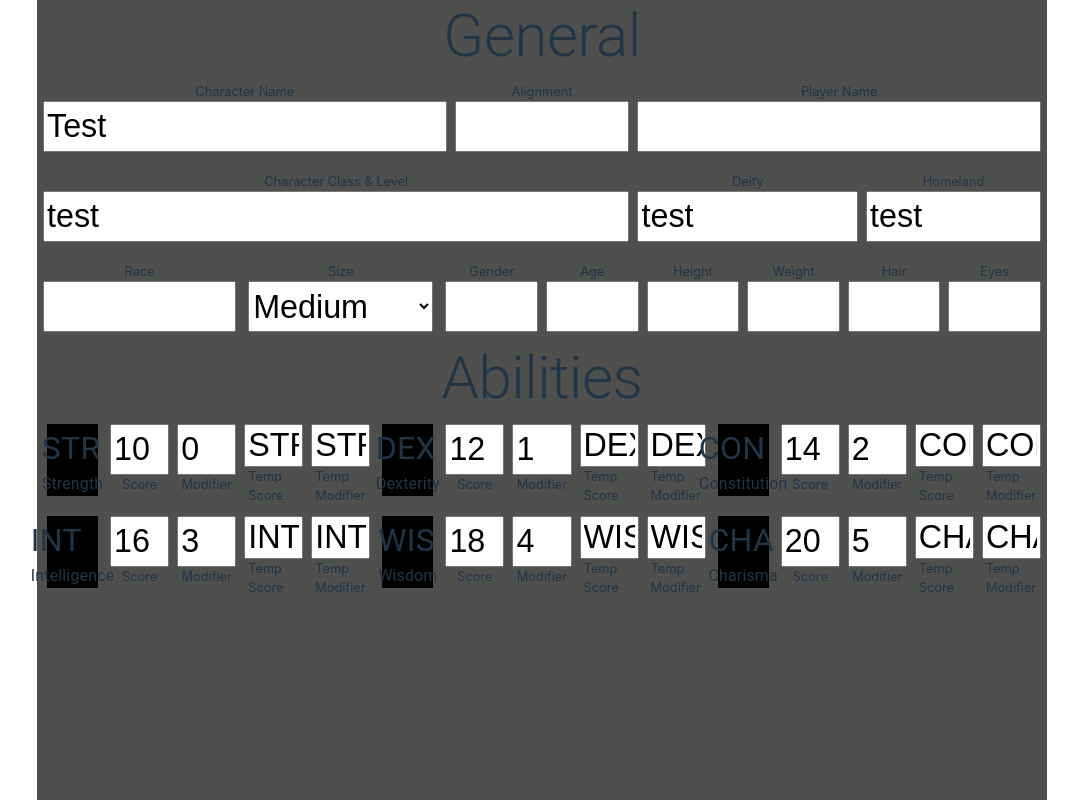
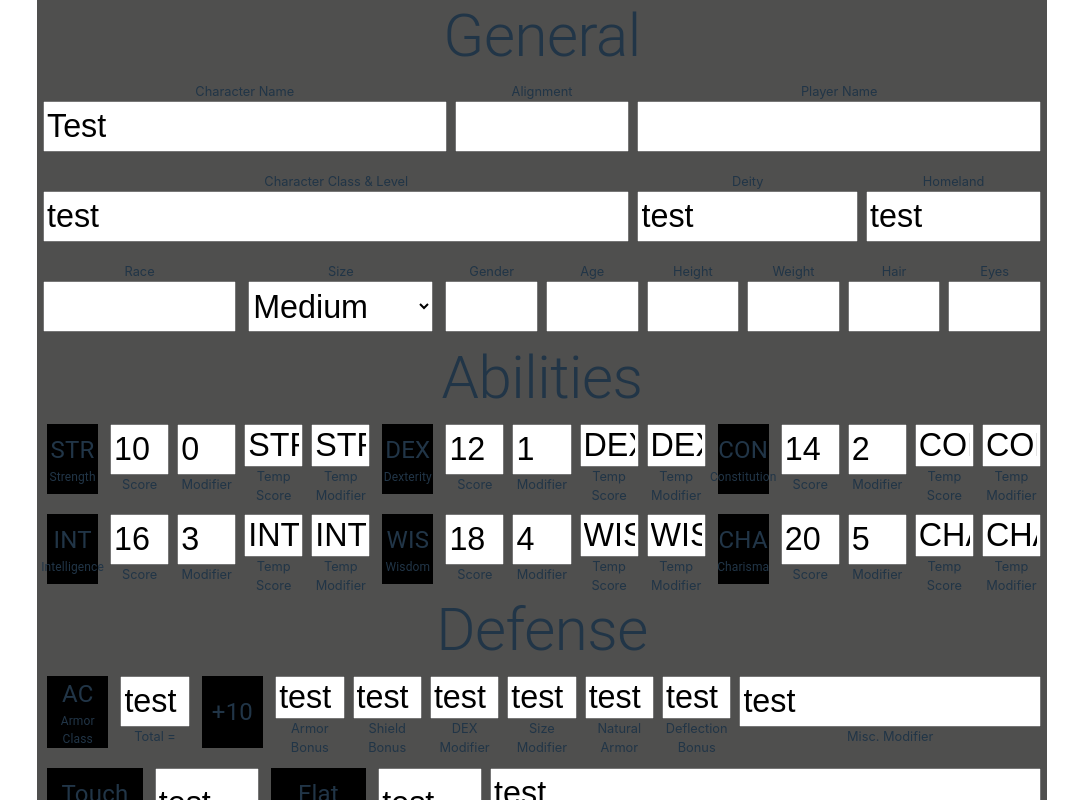
Before and after one commit to hughesbenm/Sheetfinder, a React (Vite) app: page / in a window 1280 px wide. Shown: the top 800 px of the page, without its empty margins (98-1176 px from the left). Built offline with nearby package versions, Linux system fonts and the light colour scheme.

Commit message:
Fixes some css and layout issues

```diff
--- a/src/frontend/App.css
+++ b/src/frontend/App.css
@@ -2,6 +2,7 @@
 	width: 1010px;
 	height: 100%;
 	background-color: #4f4f4e;
+	height: min-content;
 }
 
 .chara_name {
--- a/src/frontend/App.tsx
+++ b/src/frontend/App.tsx
@@ -4,16 +4,18 @@ import { RootState } from "./app/store";
 import { useAppDispatch, useAppSelector } from './hooks/hooks';
 import GeneralSection from "./components/GeneralSection";
 import AbilitiesSection from "./components/AbilitiesSection";
+import DefenseSection from "./components/DefenseSection";
+import OffenseSection from "./components/OffenseSection";
 
 
 function App() {
-	const abilityScores = useAppSelector((state: RootState) => state.abilityScores);
-	const dispatch = useAppDispatch();
 
 	return (
 		<div className="window">
 			<GeneralSection/>
 			<AbilitiesSection/>
+			<DefenseSection/>
+			<OffenseSection/>
 		</div>
 	);
 }
--- a/src/frontend/components/layout/GridLabel.css
+++ b/src/frontend/components/layout/GridLabel.css
@@ -7,6 +7,17 @@
 	justify-content: center;
 }
 
+.label_box {
+	display: flex;
+	flex-direction: column;
+	align-items: center;
+}
+
 .grid_label_title {
-	font-size: 2rem !important;
+	font-size: 1.5rem !important;
 }
+
+.grid_label_subtitle {
+	font-size: 0.75rem !important;
+	text-align: center;
+}
--- a/src/frontend/components/layout/GridLabel.tsx
+++ b/src/frontend/components/layout/GridLabel.tsx
@@ -2,15 +2,15 @@ import { Box, Grid2, GridSize, Typography } from "@mui/material";
 import "./GridLabel.css"
 
 interface GridLabelProps {
-	size: GridSize;
+	size?: GridSize;
 	title: string;
 	subtitle?: string;
 }
 
-const GridLabel = ({title, subtitle, size}: GridLabelProps) => {
+const GridLabel = ({title, subtitle, size = 1}: GridLabelProps) => {
 	return (
 		<Grid2 className={"grid_label"} size={size}>
-			<Box>
+			<Box className={"label_box"}>
 				<Typography className={"grid_label_title"}>{title}</Typography>
 				<Typography className={"grid_label_subtitle"}>{subtitle}</Typography>
 			</Box>
--- a/src/frontend/components/layout/GridRow.tsx
+++ b/src/frontend/components/layout/GridRow.tsx
@@ -18,6 +18,9 @@ const GridRow = ({children} : GridRowProps) => {
 	React.Children.forEach(childrenArray, (child) => {
 		if (React.isValidElement(child)) {
 			let size = child.props.size;
+			if (!size) {
+				size = 1;
+			}
 			if (typeof size == 'number') {
 				totalColumns += size;
 			} else if (typeof size === 'string') {
@@ -29,11 +32,13 @@ const GridRow = ({children} : GridRowProps) => {
 		}
 	})
 
+	console.log(totalColumns);
+
 	return (
 		<Grid2 className="grid_row" spacing={2} columns={numColumns.current} size={12} container>
 			{childrenArray.map((element, elementIndex) => {
 				return (
-					<Grid2 size={element.props.size} key={elementIndex}>
+					<Grid2 size={!element.props.size ? 1 : element.props.size} key={elementIndex}>
 						{element}
 					</Grid2>
 				);
--- a/src/frontend/components/layout/LabeledInput.css
+++ b/src/frontend/components/layout/LabeledInput.css
@@ -3,7 +3,7 @@
 	align-items: center;
 	flex-direction: column;
 	height: 70px;
-	/* padding-top: 2px; */
+	text-align: center;
 }
 
 .input {
--- a/src/frontend/components/layout/LabeledSelect.css
+++ b/src/frontend/components/layout/LabeledSelect.css
@@ -3,7 +3,6 @@
 	align-items: center;
 	flex-direction: column;
 	height: 70px;
-	/* padding-top: 2px; */
 }
 
 .select {
```
